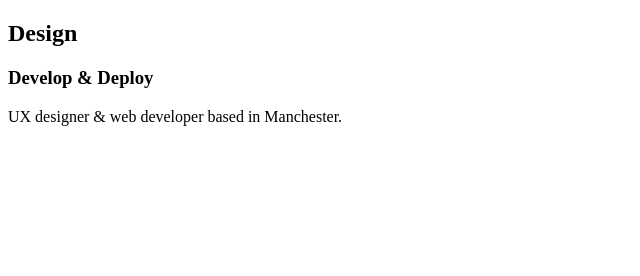
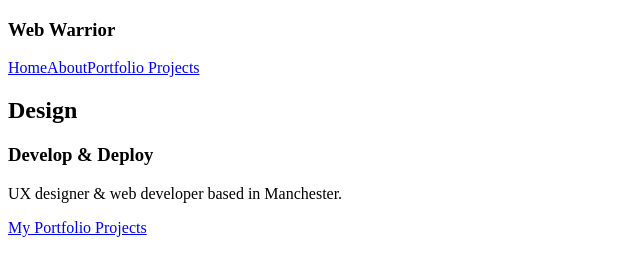
Before and after one commit to iamshaunjp/gatsby-tutorial, a Gatsby site: page / in a window 1280 px wide. Shown: the whole page, without its empty margins (0-640 px from the left). Built offline with nearby package versions, Linux system fonts and the light colour scheme; Gatsby itself is replaced by a stand-in of ours.

Commit message:
lesson-4

```diff
--- /dev/null
+++ b/src/components/navbar.js
@@ -0,0 +1,15 @@
+import React from 'react'
+import { Link } from 'gatsby'
+
+export default function Navbar() {
+  return (
+    <nav>
+      <h1>Web Warrior</h1>
+      <div className="links">
+        <Link to="/">Home</Link>
+        <Link to="/about">About</Link>
+        <Link to="/projects">Portfolio Projects</Link>
+      </div>
+    </nav>
+  )
+}
--- a/src/pages/index.js
+++ b/src/pages/index.js
@@ -1,12 +1,16 @@
 import React from "react"
+import { Link } from 'gatsby'
+import Navbar from "../components/Navbar"
 
 export default function Home() {
   return (
     <section>
+      <Navbar />
       <div>
         <h2>Design</h2>
         <h3>Develop & Deploy</h3>
         <p>UX designer & web developer based in Manchester.</p>
+        <Link to="/projects">My Portfolio Projects</Link>
       </div>
     </section>
   )
```
Also changed, not shown: src/pages/projects/test.js (deleted, +0 -7 lines).
